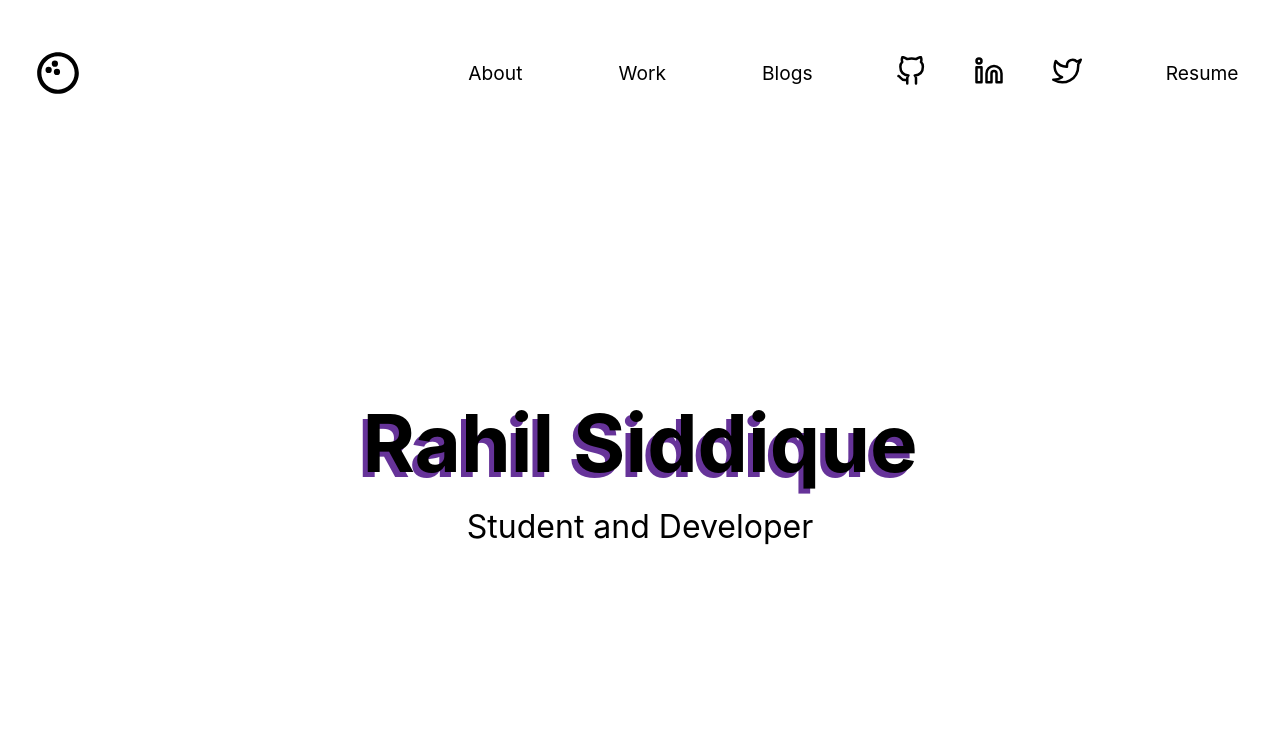
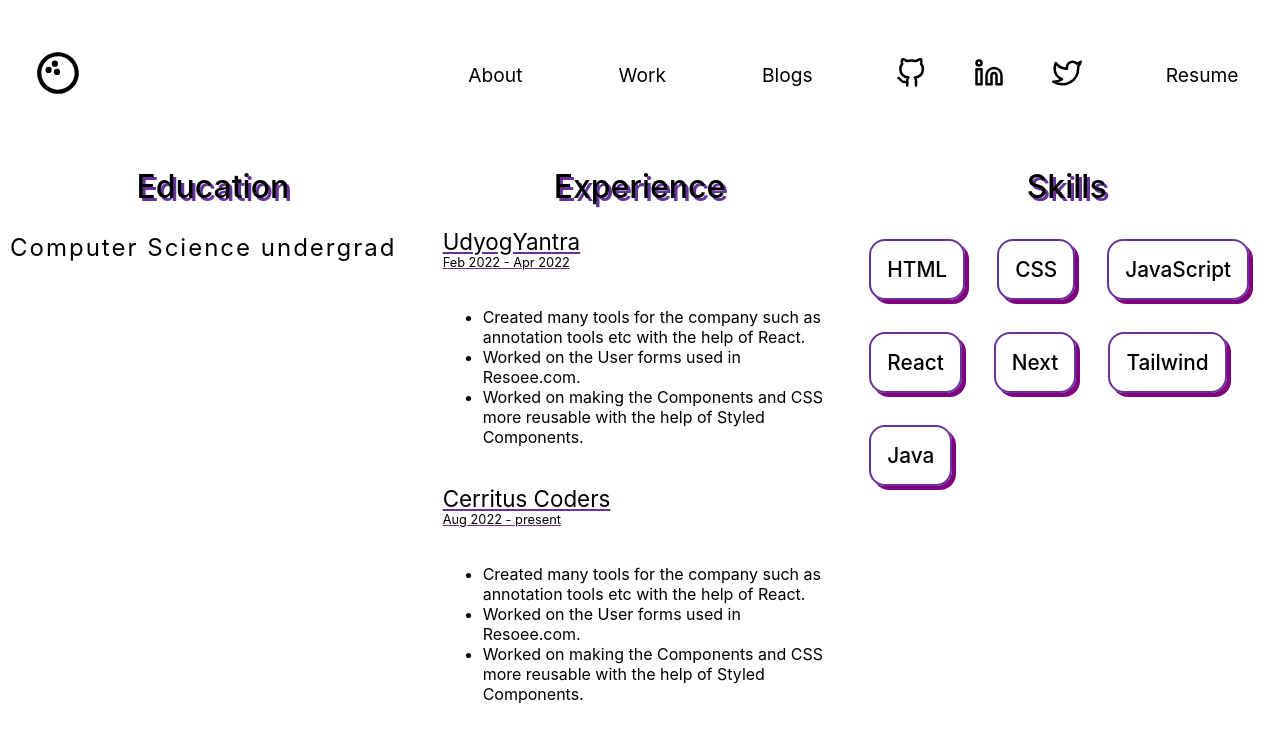
Before and after one commit to Rahilsiddique/portfolio, a Next.js app: page /about in a window 1280 px wide. Shown: the top 742 px of the page. Built offline with nearby package versions, Linux system fonts and the light colour scheme.

Commit message:
about section almost done
Signed-off-by: Rahilsiddique <siddiquerahil19@gmail.com>

```diff
--- /dev/null
+++ b/components/Experience.js
@@ -0,0 +1,21 @@
+import React from "react";
+import styles from "../styles/AboutSection.module.css";
+
+const Experience = ({ title, points, duration }) => {
+  return (
+    <div>
+      <div className={styles.exp1H}>
+        {title} <div className={styles.duration}>{duration}</div>
+      </div>
+      <div className={styles.exp1C}>
+        <ul>
+          {points.map((e) => (
+            <li>{e}</li>
+          ))}
+        </ul>
+      </div>
+    </div>
+  );
+};
+
+export default Experience;
--- a/components/Navbar.js
+++ b/components/Navbar.js
@@ -8,7 +8,9 @@ const Navbar = () => {
   return (
     <div className={styles.navBody}>
       <div className={styles.navLogoSection}>
-        <BiBowlingBall size={50} className={styles.BiBowlingBall} />
+        <Link href="/">
+          <BiBowlingBall size={50} className={styles.BiBowlingBall} />
+        </Link>
       </div>
       <div className={styles.navLinkSection}>
         <Link href="/about" className={styles.navLinks}>
--- /dev/null
+++ b/components/Skills.js
@@ -0,0 +1,15 @@
+import React from "react";
+import { skills } from "./constants/skillsInfo";
+import styles from "../styles/AboutSection.module.css";
+
+const Skills = () => {
+  return (
+    <div className={styles.skillsBox}>
+      {skills.map((e) => (
+        <div className={styles.skill}>{e}</div>
+      ))}
+    </div>
+  );
+};
+
+export default Skills;
--- /dev/null
+++ b/components/constants/experienceInfo.js
@@ -0,0 +1,20 @@
+export const exp = [
+  {
+    title: "UdyogYantra",
+    duration: "Feb 2022 - Apr 2022",
+    points: [
+      "Created many tools for the company such as annotation tools etc with the help of React.",
+      "Worked on the User forms used in Resoee.com.",
+      "Worked on making the Components and CSS more reusable with the help of Styled Components."
+    ]
+  },
+  {
+    title: "Cerritus Coders",
+    duration: "Aug 2022 - present",
+    points: [
+      "Created many tools for the company such as annotation tools etc with the help of React.",
+      "Worked on the User forms used in Resoee.com.",
+      "Worked on making the Components and CSS more reusable with the help of Styled Components."
+    ]
+  }
+];
--- /dev/null
+++ b/components/constants/skillsInfo.js
@@ -0,0 +1,9 @@
+export const skills = [
+  "HTML",
+  "CSS",
+  "JavaScript",
+  "React",
+  "Next",
+  "Tailwind",
+  "Java"
+];
--- a/pages/about.js
+++ b/pages/about.js
@@ -1,27 +1,33 @@
 import React from "react";
-import { useEffect } from "react";
-import { useState } from "react";
-import { FiGithub, FiLinkedin, FiTwitter } from "react-icons/fi";
-import styles from "../styles/About.module.css";
+import styles from "../styles/AboutSection.module.css";
+import Experience from "../components/Experience";
+import { exp } from "../components/constants/experienceInfo.js";
+import Skills from "../components/Skills";
 
 const About = () => {
   return (
-    <div className={styles.aboutBody}>
-      <div className={styles.flexBody}>
-        <div className={styles.name}>Rahil Siddique</div>
-        <div className={styles.description}>Student and Developer</div>
-        <div className={styles.aboutLinks}>
-          <a href="https://github.com/Rahilsiddique/">
-            <FiGithub size={40} className={styles.FiGithub} />
-          </a>
-          <a href="https://www.linkedin.com/in/rahilsiddique/">
-            <FiLinkedin size={40} className={styles.FiLinkedin} />
-          </a>
-          <a href="https://twitter.com/Rahil1900">
-            <FiTwitter size={40} className={styles.FiTwitter} />
-          </a>
+    <div className={styles.aboutWrapper}>
+      <div className={styles.aboutEdu}>
+        <div className={styles.education}>Education</div>
+        <div className={styles.educationContent}>
+          Computer Science undergrad
         </div>
-        <div className={styles.aboutResume}>Resume</div>
+      </div>
+      <div className={styles.aboutExp}>
+        <div className={styles.experience}>Experience</div>
+        <div className={styles.experienceContent}>
+          <div className={styles.experience1}>
+            {exp.map((e) => (
+              <Experience {...e} />
+            ))}
+          </div>
+        </div>
+      </div>
+      <div className={styles.aboutSkills}>
+        <div className={styles.skills}>Skills</div>
+        <div className={styles.skillsContent}>
+          <Skills />
+        </div>
       </div>
     </div>
   );
--- /dev/null
+++ b/styles/AboutSection.module.css
@@ -0,0 +1,67 @@
+.aboutWrapper {
+  display: grid;
+  grid-template-columns: repeat(3, 1fr);
+}
+
+.aboutEdu,
+.aboutSkills,
+.aboutExp {
+  border-right: 1px solid rgba(255, 255, 255, 0.1);
+  height: calc(100vh - 155px);
+}
+
+.aboutSkills {
+  border: none;
+}
+
+.education,
+.skills,
+.experience {
+  padding: 1rem;
+  text-align: center;
+  border-bottom: 1px solid rgba(255, 255, 255, 0.1);
+  font-size: 2rem;
+  font-weight: 500;
+  text-shadow: 3px 3px rebeccapurple;
+}
+
+.educationContent {
+  padding: 10px;
+  letter-spacing: 2px;
+  font-size: 1.5rem;
+}
+
+/* experience style for component in Experience.js */
+.exp1H {
+  padding: 5px 1rem;
+  font-size: 1.4rem;
+  text-decoration-line: underline;
+  text-decoration-color: rebeccapurple;
+}
+.exp1C {
+  padding: 1rem;
+  border-bottom: 1px solid rgba(255, 255, 255, 0.1);
+}
+.duration {
+  font-size: 0.8rem;
+}
+
+/* skills style for component  */
+.skillsBox {
+  display: flex;
+  flex-wrap: wrap;
+}
+.skill {
+  margin: 1rem;
+  border: 2px solid rebeccapurple;
+  padding: 1rem;
+  border-radius: 1rem;
+  cursor: pointer;
+  transition: 0.3s;
+  box-shadow: 4px 4px purple;
+  font-size: 1.3rem;
+  font-weight: 500;
+}
+.skill:hover {
+  box-shadow: none;
+}
```
Also changed, not shown: pages/index.js (+20 -4 lines).
